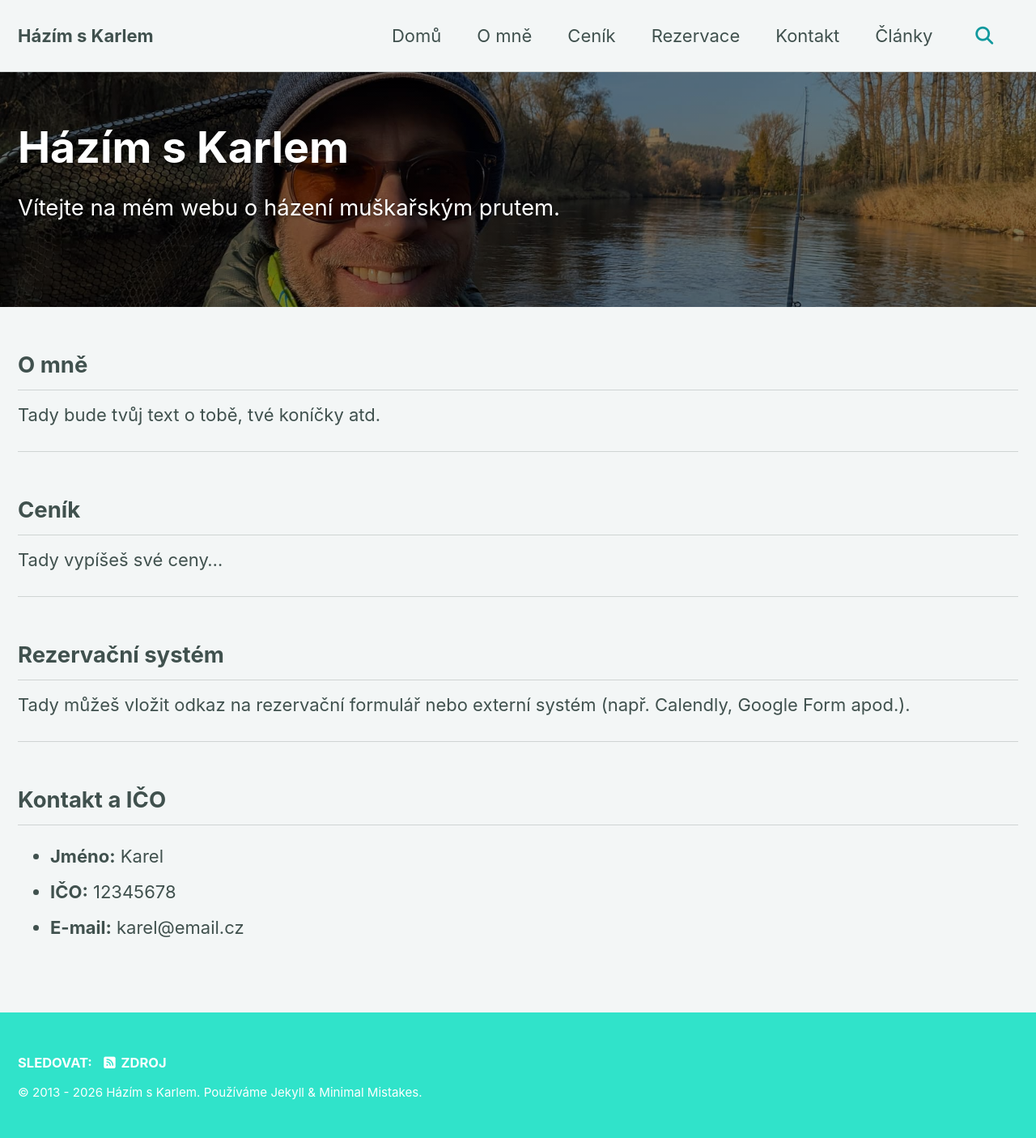
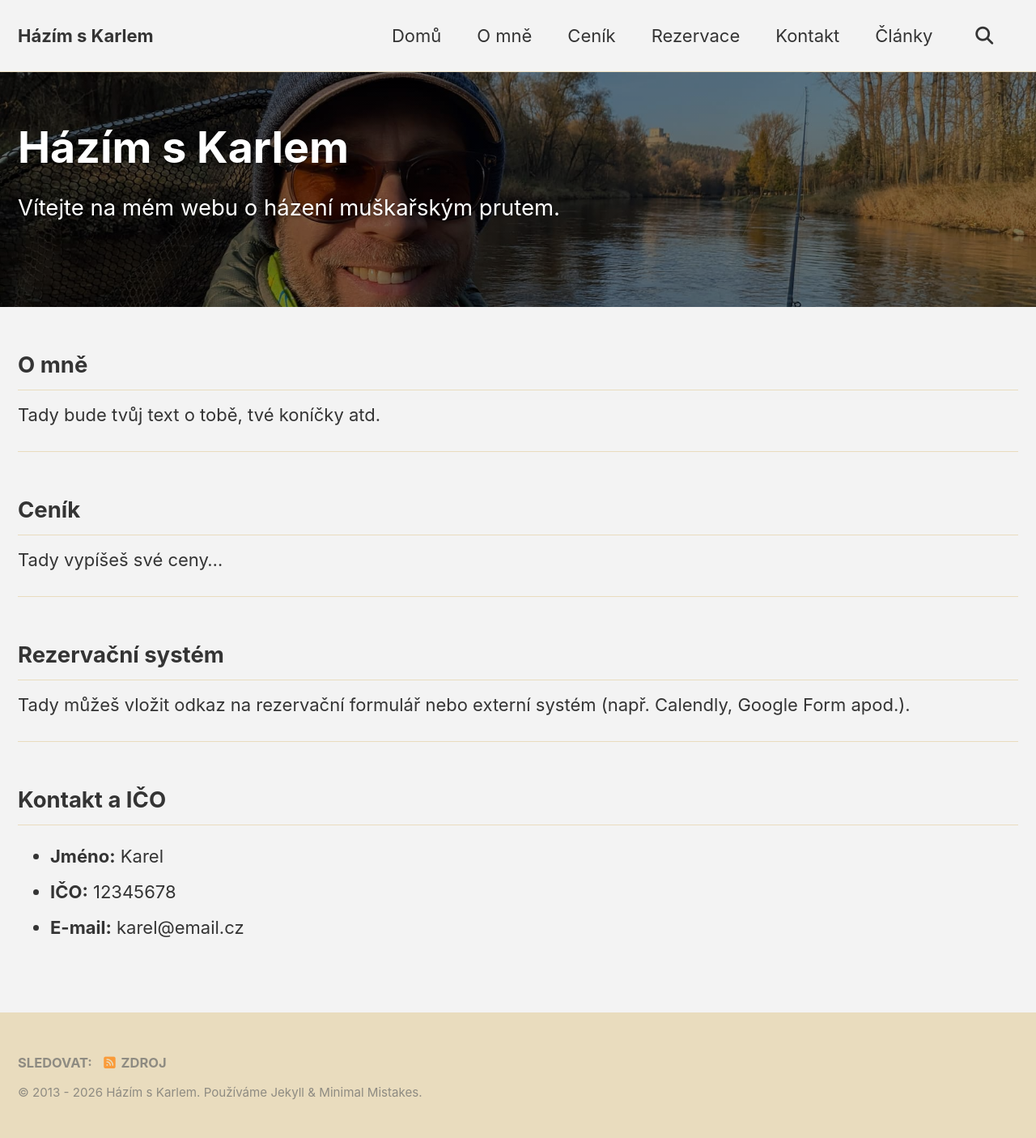
Before and after one commit to hazimskarlem/hazimskarlem.github.io, a Jekyll site: the page built from index.md, in a window 1280 px wide. Shown: the whole page at 81% size. Built offline with Jekyll 4.4.1, drawn with Linux system fonts in a browser that asks for light colours; cached includes are drawn as plain includes.

Commit message:
Update _config.yml

```diff
--- a/_config.yml
+++ b/_config.yml
@@ -12,7 +12,7 @@
 
 # theme                 : "minimal-mistakes-jekyll"
 # remote_theme          : "mmistakes/minimal-mistakes"
-minimal_mistakes_skin    : "mint" # "default", "air", "aqua", "contrast", "dark", "dirt", "neon", "mint", "plum", "sunrise", "catppuccin_latte", "catppuccin_mocha"
+minimal_mistakes_skin    : "dirt" # "default", "air", "aqua", "contrast", "dark", "dirt", "neon", "mint", "plum", "sunrise", "catppuccin_latte", "catppuccin_mocha"
 
 # Site Settings
 locale                  : "cs-CZ"
```
